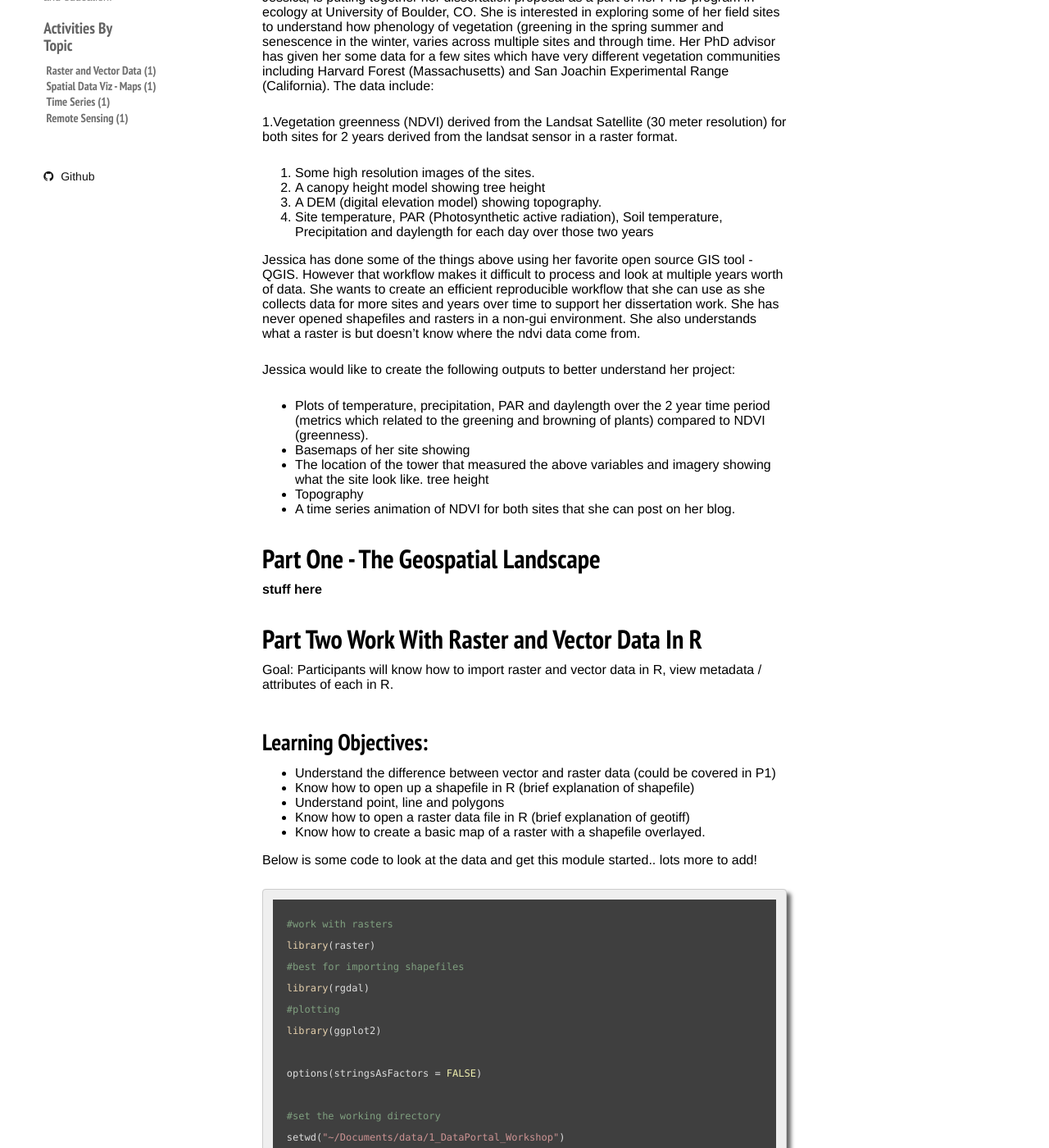
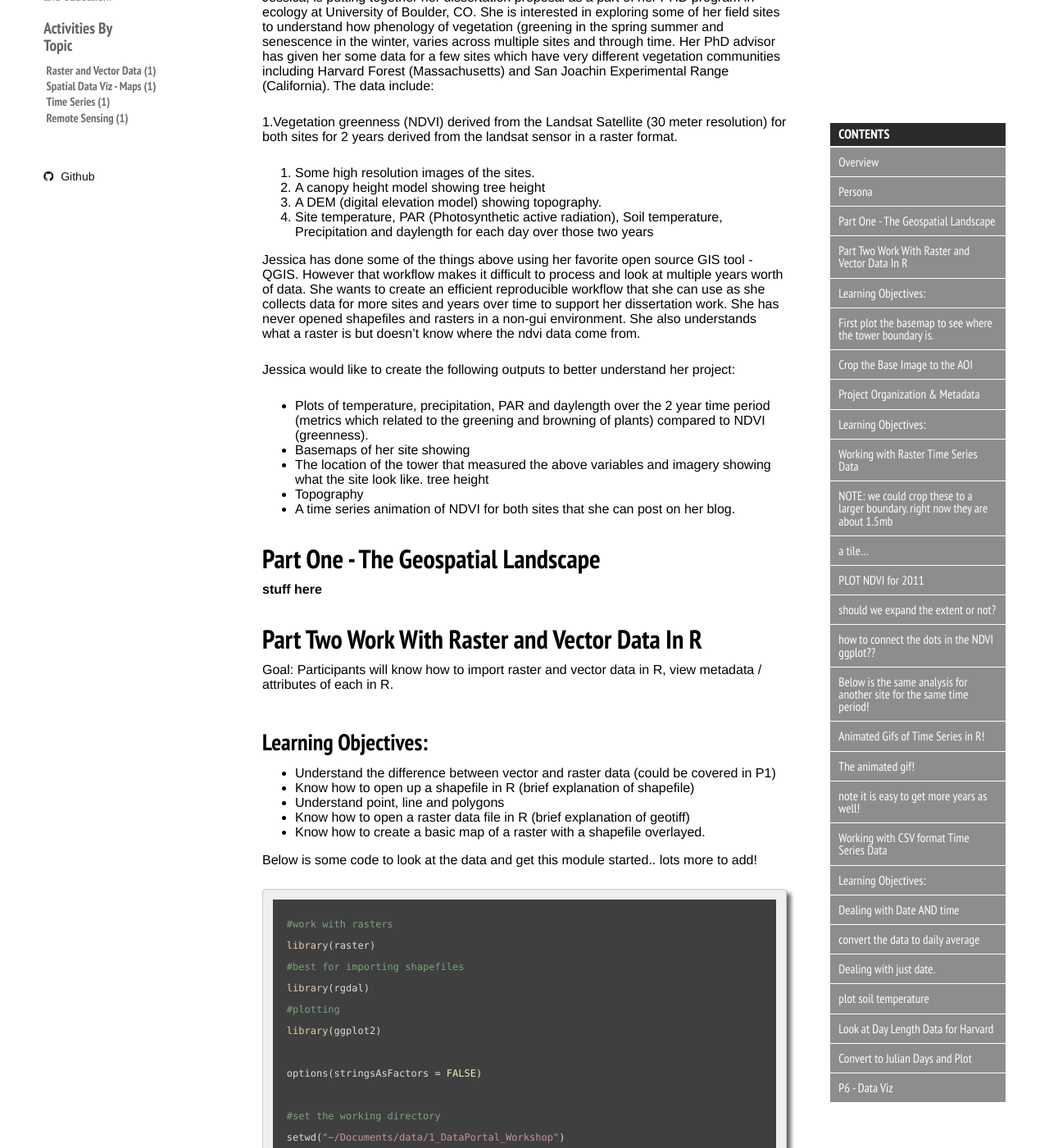
Before and after one commit to jsta/NEON-DC-DataLesson-Hackathon, a Jekyll site: the page built from _posts/sampleLessons/2015-10-15-spatio-temporal-data-workshop.md, in a window 1280 px wide and 1400 px high, scrolled down 435 px. Shown: the whole window at 82% size. Built offline with Jekyll 4.4.1, drawn with Linux system fonts in a browser that asks for light colours; nearby versions of some CDN libraries.

Commit message:
adding TOC to page

```diff
--- a/_posts/sampleLessons/2015-10-15-spatio-temporal-data-workshop.md
+++ b/_posts/sampleLessons/2015-10-15-spatio-temporal-data-workshop.md
@@ -5,6 +5,17 @@ date:   2015-10-15 10:00:00
 output: html_document
 permalink: /R/spatio-temporal/
 ---
+
+<section id="table-of-contents" class="toc">
+  <header>
+    <h3 >Contents</h3>
+  </header>
+<div id="drawer" markdown="1">
+*  Auto generated table of contents
+{:toc}
+</div>
+</section><!-- /#table-of-contents -->
+
 #Overview
 
 ##Persona
```
